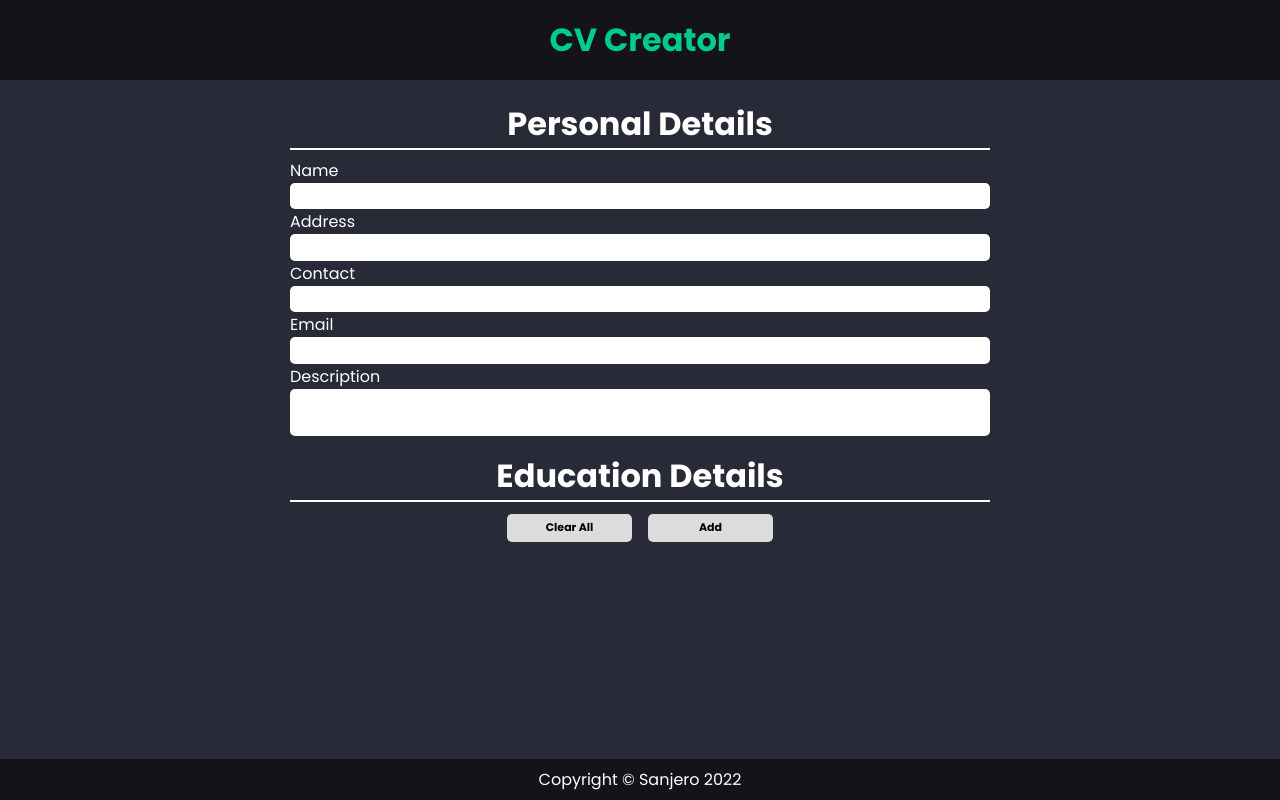
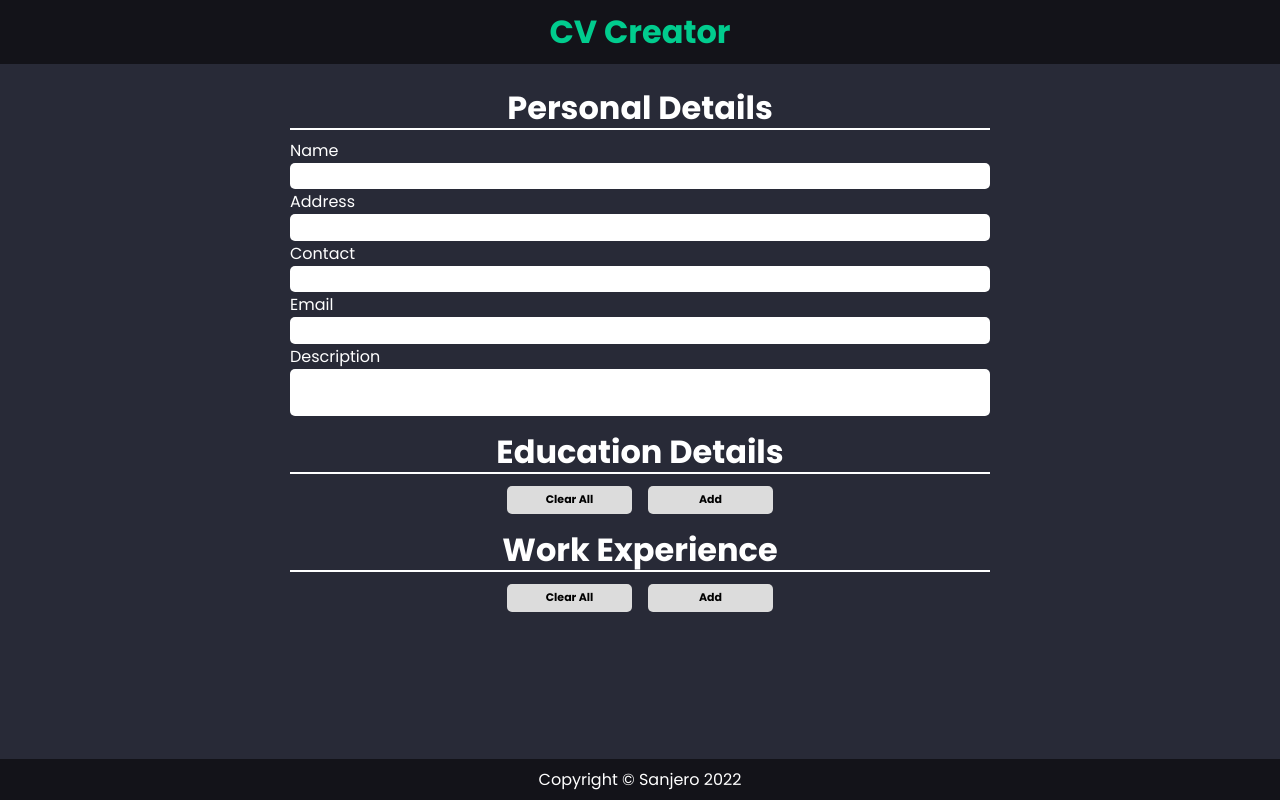
Before and after one commit to Sanjero20/cv-application, a React (Vite) app: page / in a window 1280 px wide. Built offline with nearby package versions, Linux system fonts and the light colour scheme.

Commit message:
Add Work Input Field

```diff
--- a/src/App.jsx
+++ b/src/App.jsx
@@ -18,7 +18,7 @@ import {
 
 let person = retrieveFromLocal('personalData');
 const education = retrieveFromLocal('educationData');
-const work = retrieveFromLocal('workExpData');
+const work = retrieveFromLocal('workData');
 
 //
 if (Array.isArray(person)) {
@@ -59,7 +59,6 @@ function App() {
   };
 
   const clearEducationField = () => {
-    console.log('lol');
     setEducationData([]);
   };
 
@@ -69,8 +68,26 @@ function App() {
     setWorkExpData([...workExpData, newData]);
   };
 
+  const removeWork = (id) => {
+    const list = workExpData.filter((data) => data.id != id);
+    setWorkExpData([...list]);
+  };
+
+  const workInputHandler = (e, index) => {
+    const { name, value } = e.target;
+    const list = workExpData;
+    // Set value of the data based on in its index and key
+    list[index][name] = value;
+    setWorkExpData([...list]);
+  };
+
+  const clearWork = () => {
+    setWorkExpData([]);
+  };
+
   // Lifecycle
   useEffect(() => {
+    // This will save all data on every render / change
     const combined = { personalData, educationData, workExpData };
     return saveAll(combined);
   });
@@ -87,13 +104,15 @@ function App() {
           // Input Handlers
           inputHandler={inputHandler}
           educationInputHandler={educationInputHandler}
+          workInputHandler={workInputHandler}
           // Education
           addEducation={addEducation}
           removeEducation={removeEducation}
           clearEducation={clearEducationField}
           // Work
-          addWork={''}
-          removeWork={''}
+          addWork={addWork}
+          removeWork={removeWork}
+          clearWork={clearWork}
         />
       </main>
 
--- a/src/components/Form.jsx
+++ b/src/components/Form.jsx
@@ -1,18 +1,23 @@
 import React from 'react';
 import InputPerson from './form-section/InputPerson';
 import InputEduc from './form-section/InputEduc';
+import InputWork from './form-section/InputWork';
 
 function Form(props) {
   // Datas
   const { personData, educationData, workExpData } = props;
 
-  // Input Handlers
-  const { inputHandler, educationInputHandler } = props;
+  // Personal Handlers
+  const { inputHandler } = props;
 
-  // Event Handlers
-  const { addEducation, removeEducation } = props;
+  // Education Event Handlers
+  const { educationInputHandler, addEducation, removeEducation } = props;
 
-  const { clearEducation } = props;
+  // Work Event Handlers
+  const { workInputHandler, addWork, removeWork } = props;
+
+  // Clear All methods
+  const { clearEducation, clearWork } = props;
 
   return (
     <form className="Form" autoComplete="off">
@@ -23,7 +28,15 @@ function Form(props) {
         addEducation={addEducation}
         removeEducation={removeEducation}
         clearEducation={clearEducation}
-      ></InputEduc>
+      />
+
+      <InputWork
+        data={workExpData}
+        inputHandler={workInputHandler}
+        addWork={addWork}
+        removeWork={removeWork}
+        clearWork={clearWork}
+      />
     </form>
   );
 }
--- a/src/components/form-section/InputEduc.jsx
+++ b/src/components/form-section/InputEduc.jsx
@@ -20,7 +20,7 @@ function renderInputField(list, props) {
   const { inputHandler, removeEducation } = props;
 
   return list.map((education, index) => (
-    <div className="input-fields" key={index}>
+    <div className="input-fields" key={education.id}>
       <div className="inputs">
         {/* School Name */}
         <div>
--- /dev/null
+++ b/src/components/form-section/InputWork.jsx
@@ -0,0 +1,103 @@
+import React from 'react';
+import Buttons from './Buttons';
+
+function InputWork(props) {
+  const { data, addWork, clearWork } = props;
+
+  return (
+    <fieldset className="workExp">
+      <h1 className="title"> Work Experience</h1>
+
+      <div className="render-field">{renderInputField(data, props)}</div>
+
+      <Buttons clear={clearWork} add={addWork} />
+    </fieldset>
+  );
+}
+
+function renderInputField(list, props) {
+  const { inputHandler, removeWork } = props;
+
+  return list.map((work, index) => (
+    <div className="input-fields" key={work.id}>
+      <div className="inputs">
+        {/* Company Name */}
+        <div>
+          <label>Company</label>
+          <input
+            type="text"
+            name="companyName"
+            value={work.companyName}
+            onChange={(e) => inputHandler(e, index)}
+          />
+        </div>
+
+        {/* Location */}
+        <div>
+          <label>Location</label>
+          <input
+            type="text"
+            name="location"
+            value={work.location}
+            onChange={(e) => inputHandler(e, index)}
+          />
+        </div>
+
+        {/* Year Started & Ended */}
+        <div className="wrap">
+          <div>
+            <label>From Year</label>
+            <input
+              type="text"
+              name="fromYr"
+              value={work.fromYr}
+              onChange={(e) => inputHandler(e, index)}
+            />
+          </div>
+
+          <div>
+            <label>To Year</label>
+            <input
+              type="text"
+              name="toYr"
+              value={work.toYr}
+              onChange={(e) => inputHandler(e, index)}
+            />
+          </div>
+        </div>
+
+        {/* Role */}
+        <div>
+          <label>Role</label>
+          <input
+            type="text"
+            name="role"
+            value={work.role}
+            onChange={(e) => inputHandler(e, index)}
+          />
+        </div>
+
+        {/* Role Description */}
+        <div>
+          <label>Your Task</label>
+          <textarea
+            type="text"
+            name="roleDescription"
+            value={work.roleDescription}
+            onChange={(e) => inputHandler(e, index)}
+          />
+        </div>
+      </div>
+
+      <button
+        type="button"
+        className="btn-x"
+        onClick={(e) => removeWork(work.id)}
+      >
+        Remove
+      </button>
+    </div>
+  ));
+}
+
+export default InputWork;
--- a/src/sass/components/_form.scss
+++ b/src/sass/components/_form.scss
@@ -20,6 +20,7 @@ fieldset {
     text-align: center;
     border-bottom: 2px solid white;
     margin-bottom: $gap-s;
+    line-height: 1.25em;
   }
 
   div {
@@ -98,5 +99,6 @@ fieldset {
 @media only screen and (max-width: 500px) {
   .wrap {
     flex-direction: column !important;
+    gap: 0 !important;
   }
 }
--- a/src/sass/components/_others.scss
+++ b/src/sass/components/_others.scss
@@ -6,7 +6,6 @@ footer {
   text-align: center;
   width: 100%;
   color: white;
-  padding: $gap-m;
   box-sizing: border-box;
 }
 
@@ -14,4 +13,10 @@ header {
   color: $primary;
   font-size: 2em;
   font-weight: bold;
+  padding: $gap-s;
 }
+
+footer {
+  padding: $gap-m;
+  margin-top: $gap-m;
+}
```
